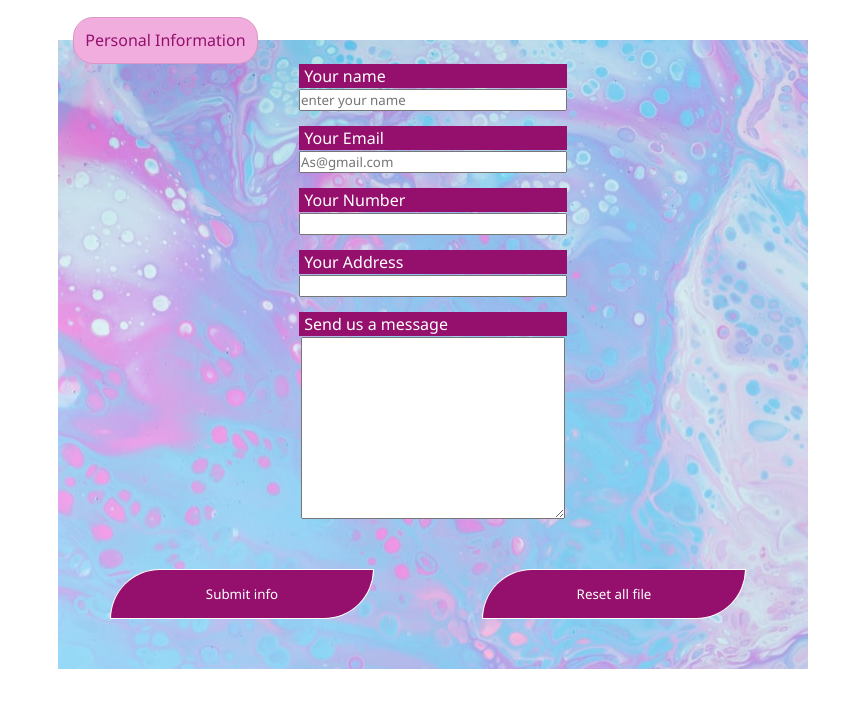
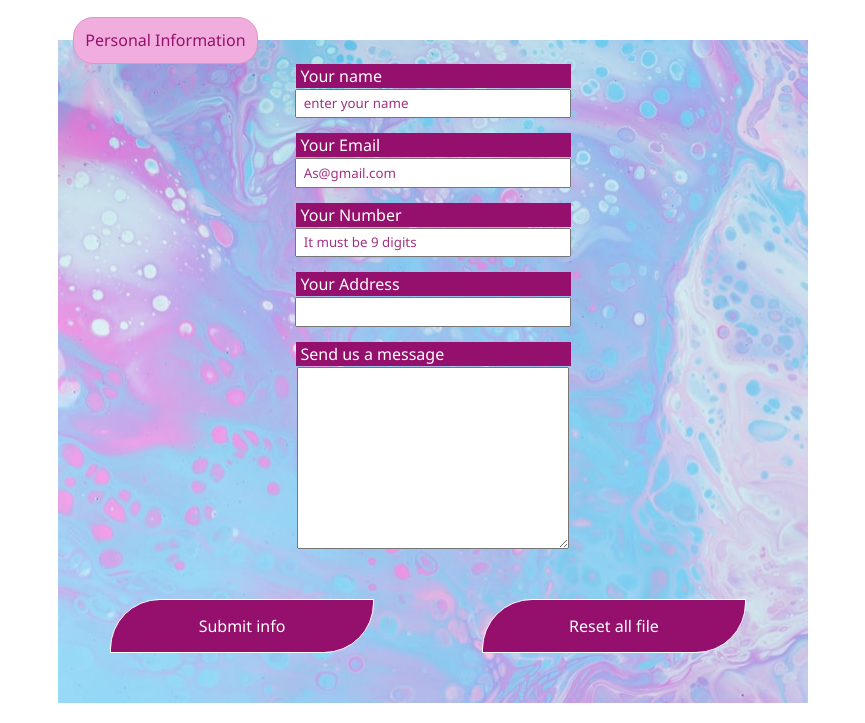
Before and after one commit to azharalsharbaji/simple-form, a plain HTML site: page index.html in a window 1280 px wide. Shown: the part 119-842 px from the top of the page, without its empty margins (207-1072 px from the left). Before the commit the page ends 808 px from the top, so only its background shows below. Drawn offline with Linux system fonts and the light colour scheme.

Commit message:
Add files via upload

```diff
--- a/index.html
+++ b/index.html
@@ -24,7 +24,7 @@
                     <input type="email" name="Email" id="Email" placeholder="As@gmail.com">
 
                     <label for="Number">Your Number</label>
-                    <input type="tel" name="Number" id="Number" minlength="10" maxlength="10">
+                    <input type="tel" name="Number" id="Number" minlength="5" maxlength="5" placeholder="It must be 9 digits">
 
                     <label for="Address">Your Address</label>
                     <input type="text" name="Address" id="Address">
--- a/style.css
+++ b/style.css
@@ -45,7 +45,7 @@ form *,label{
 label ,input ,textarea
 {
     display: block;
-    width: 35%;
+    width: 36%;
 }
 label
 {
@@ -54,11 +54,11 @@ label
     background-color: #94106c;
     line-height: 1.5;
     color: #fff;
-
 }
 input{
     width: 35.2%;
     margin-bottom: 15px;
+    padding: .5%;
 }
 input[type="submit"],
 input[type="reset"]
@@ -72,4 +72,22 @@ input[type="reset"]
     border-top-left-radius: 50px;
     border-bottom-right-radius: 50px;
     cursor: pointer;
+    font-size: 16px;
 }
+input[type="submit"]:hover
+{
+    background: none;
+    color: #94106cdc;
+    border: 1px solid #94106cdc;
+}
+input[type="reset"]:hover
+{
+    background: none;
+    color: #061099;
+    border: 1px solid #061099;
+}
+::placeholder
+{
+    padding: 1%;
+    color: #94106cdc;
+}
```
